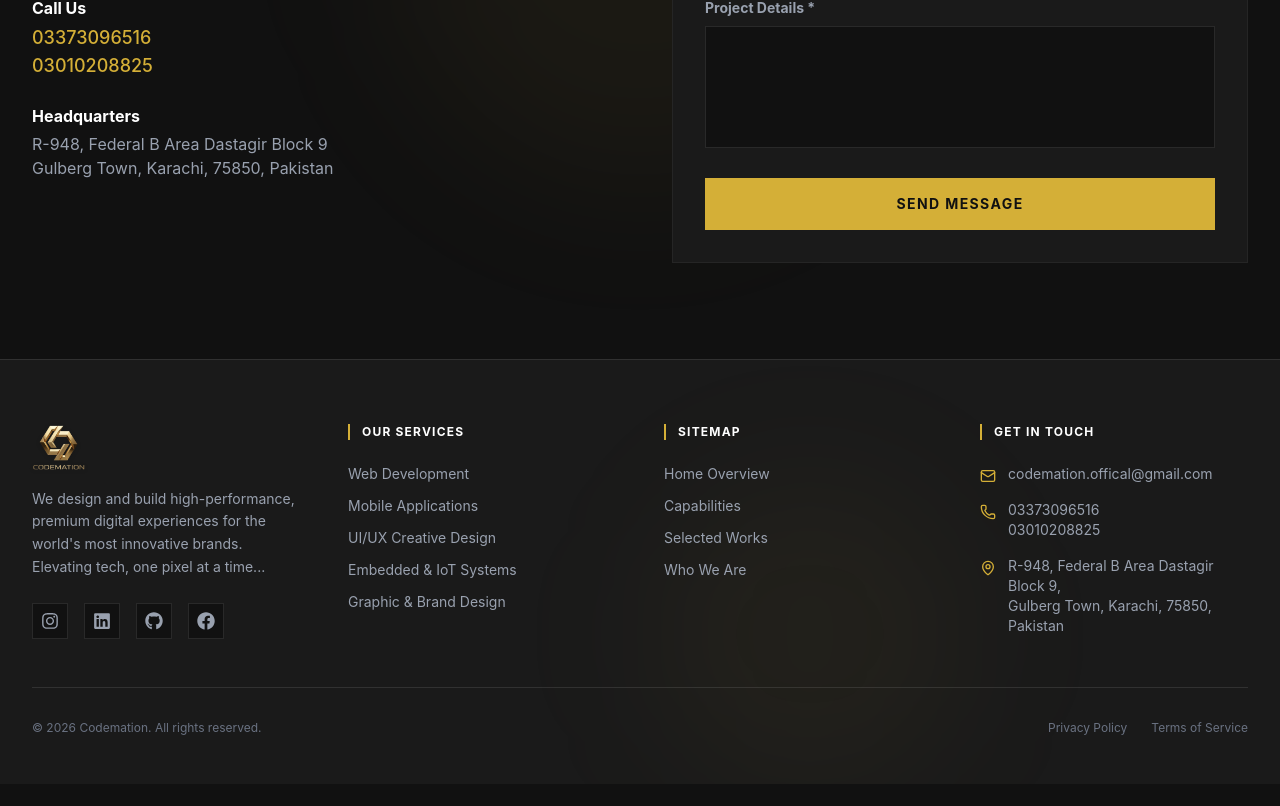
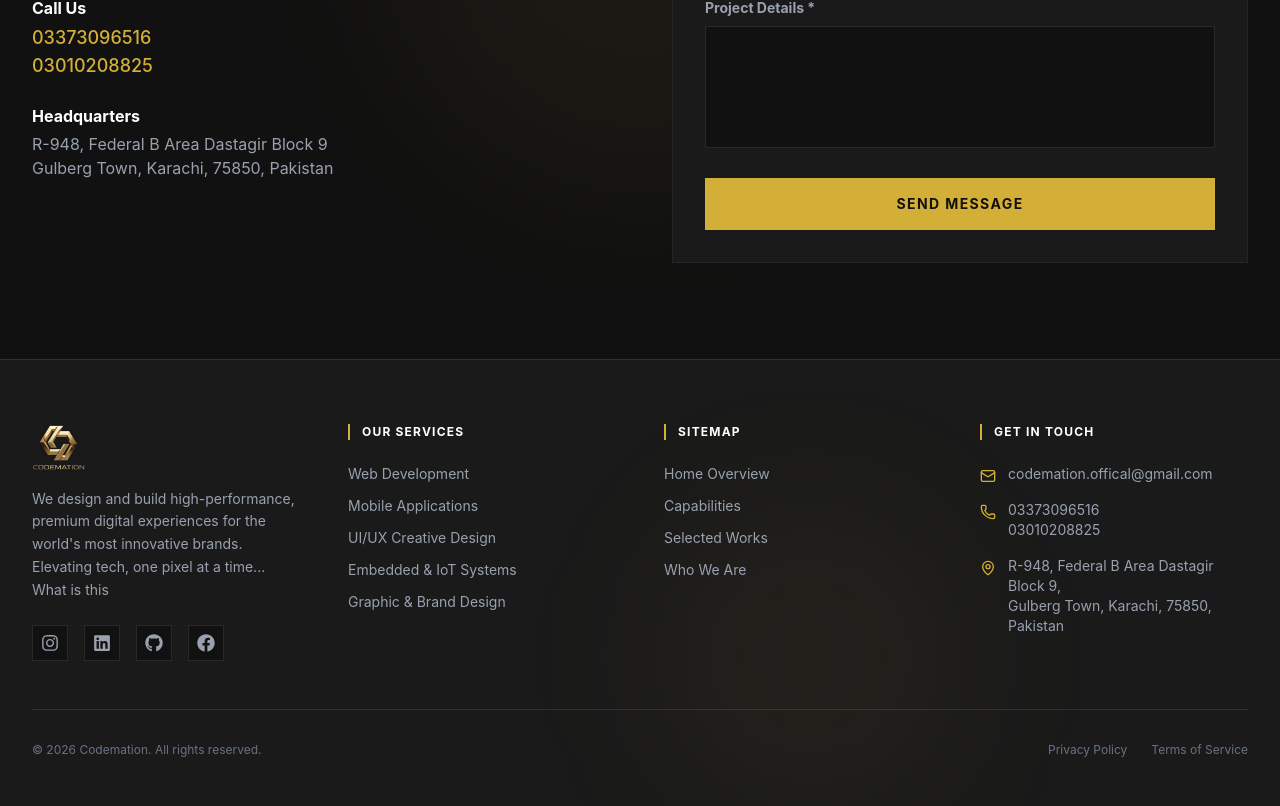
Before and after one commit to Abdulghaffar39/Codemation, a React (Vite) app in the folder frontend/: page / in a window 1280 px wide. Shown: the part 2254-3060 px from the top of the page. Before the commit the page ends 3038 px from the top, so only its background shows below. Built offline with nearby package versions, Linux system fonts and the light colour scheme; the HTML template or start-up script is replaced by a standard one.

Commit message:
change footer

```diff
--- a/frontend/src/components/Footer.jsx
+++ b/frontend/src/components/Footer.jsx
@@ -19,6 +19,7 @@ const Footer = () => {
                         </Link>
                         <p className="text-gray-400 text-sm leading-relaxed max-w-sm">
                             We design and build high-performance, premium digital experiences for the world's most innovative brands. Elevating tech, one pixel at a time...
+                            What is this
                         </p>
                         <div className="flex space-x-4 pt-2">
                             <a href="https://www.instagram.com/codemation.official?igsh=MWNydzFiMDdyd2h3eA==" target="_blank" aria-label="Follow Codemation on Instagram" rel="noopener noreferrer" className="p-2 bg-dark border border-white/10 hover:border-gold/50 text-gray-400 hover:text-gold transition-colors duration-300">
```
